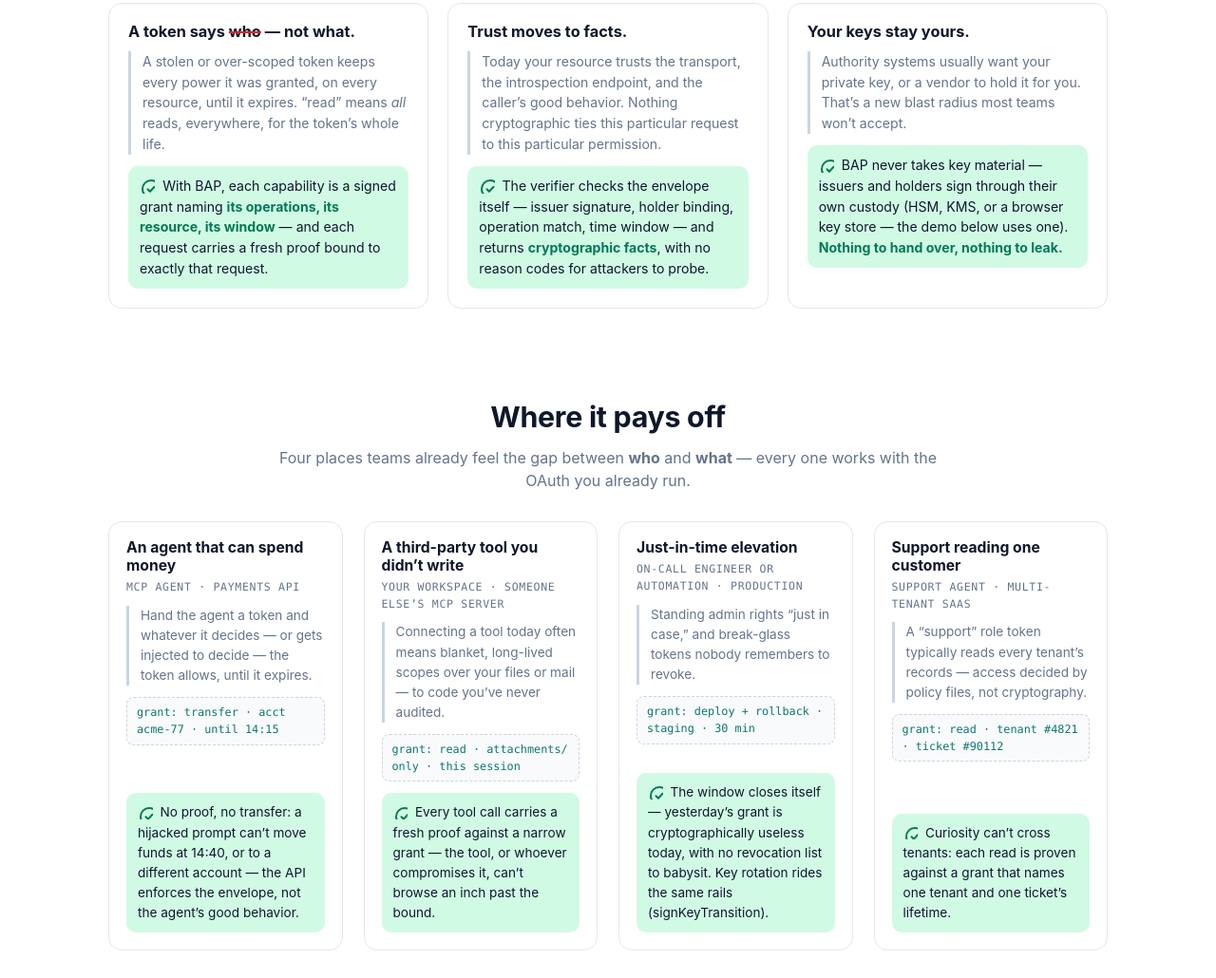
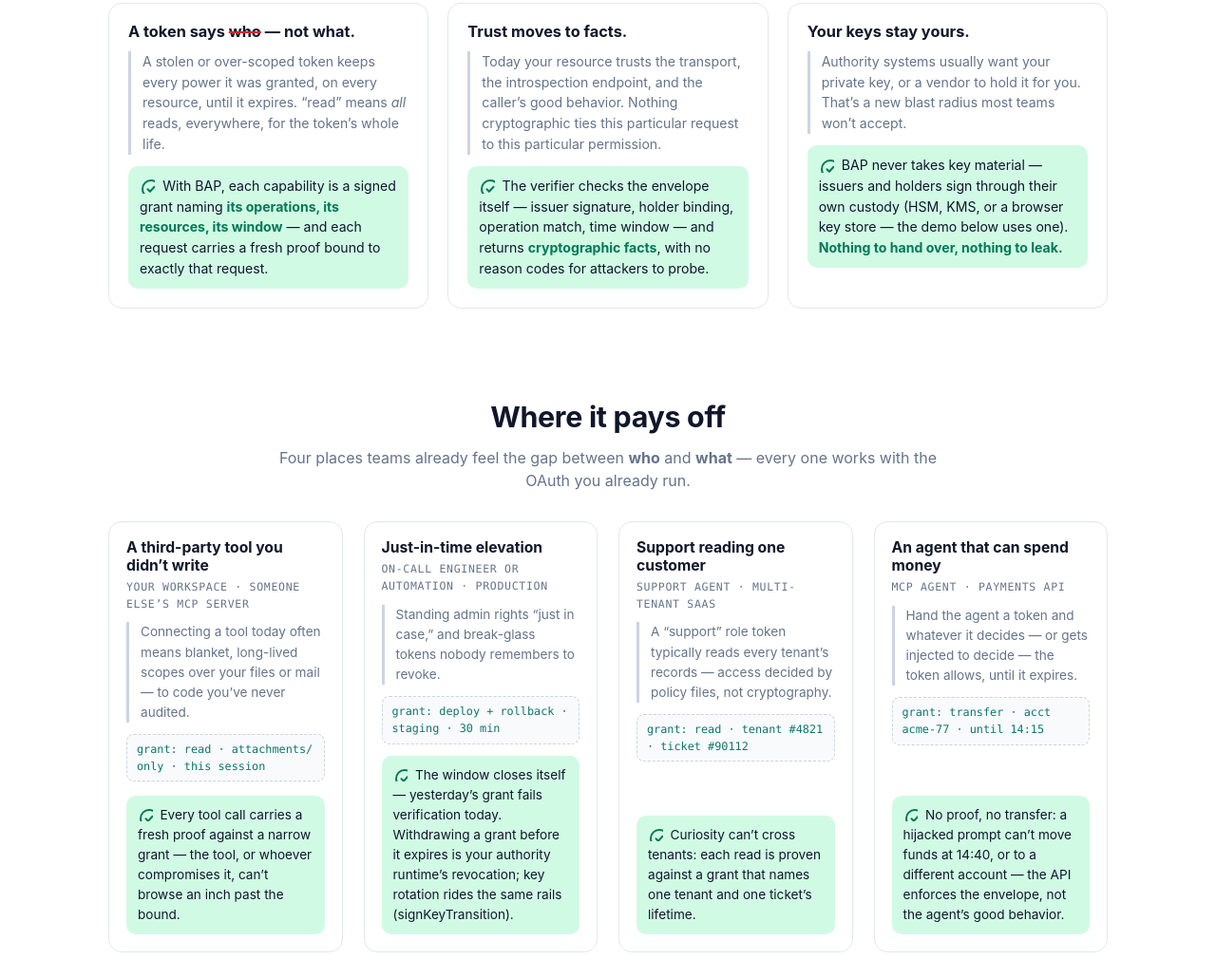
Before and after one commit to baselabs/bounded_authority_signer_typescript, a website with bundled scripts: page web/index.html in a window 1280 px wide. Shown: the part 982-2012 px from the top of the page at 95% size. Built offline with nearby package versions, Linux system fonts and the light colour scheme.

Commit message:
Review fixes: import() types in the export check, plain gate name, playground and changelog
- test/exports.test.ts follows `import("./x.js").T` type references. Red:
  with a probe export naming import("./v3.js").GrantProducerV3 the old walk
  passed; the new walk fails naming GrantProducerV3. Green without the probe.
- TSDoc for V3SelectorInput and V3OperationInput.
- "C1" becomes "the issuer-role gate" in the README, TSDoc, source
  comments, the playground and the changelog.
- Playground: the money card moves from first to last (it is the page's
  only payments example); grants name resources, plural (audiences[]); the
  just-in-time card says early withdrawal is the authority runtime's
  revocation, as the README does; a process note leaves web/main.ts.
- CHANGELOG 0.6.0: the intro no longer calls everything but P-256 additive:
  own-property identity reads change behavior (0.5.0 read inherited fields,
  so an inherited role "issuer" could sign a grant), said under Changed too;
  the Documentation section covers the reader-path and pins checks and the
  new badge rules. 0.1.2: the adapter's pin move is restored and the
  circular verifier wording fixed. The README's 0.6.0 marker sits on the v3
  selector types only (the v2 ones shipped in 0.5.0).

track: T2

```diff
--- a/src/api.ts
+++ b/src/api.ts
@@ -240,7 +240,7 @@ export async function signAnchor(input: AnchorInput, handle: KeyHandle, opts: Si
  * Sign a capability grant (contract-major 1). Issuer-only.
  *
  * Reads `handle.signingIdentity()` once; unless its own `role` is `"issuer"` the result is
- * `invalid_key_handle` and `sign()` is never called (the C1 gate).
+ * `invalid_key_handle` and `sign()` is never called (the issuer-role gate).
  *
  * @returns `{ ok: true, value: { grant } }`, or `invalid_grant`, `invalid_key_handle`,
  *   `producer_error` (for example no operations, no audiences, or `expiresAt` not after `notBefore`)
@@ -256,7 +256,7 @@ export async function signGrant(input: GrantInput, handle: KeyHandle, opts: Sign
     emit("error");
     return err("invalid_grant");
   }
-  // The C1 gate: only an issuer-role identity (resolved atomically) may sign a
+  // The issuer-role gate: only an issuer-role identity (resolved atomically) may sign a
   // grant — a holder handle (or one without signingIdentity) fails closed
   // BEFORE sign() is called.
   const identity = await resolveIssuerIdentity(handle);
--- a/src/apiV2.ts
+++ b/src/apiV2.ts
@@ -186,7 +186,7 @@ export async function signV2Anchor(input: V2AnchorInput, handle: KeyHandle, opts
 }
 
 /**
- * Sign a contract-major-2 capability grant. Issuer-only: the C1 gate of `signGrant` applies.
+ * Sign a contract-major-2 capability grant. Issuer-only: the issuer-role gate of `signGrant` applies.
  *
  * @returns `{ ok: true, value: { grant } }`, or `invalid_grant`, `invalid_key_handle`, `producer_error` or `signing_failed`.
  * @example https://github.com/baselabs/bounded_authority_signer_typescript#contract-major-2-ed25519-with-range-selectors
@@ -200,7 +200,7 @@ export async function signV2Grant(input: V2GrantInput, handle: KeyHandle, opts:
     emit("error");
     return err("invalid_grant");
   }
-  // The C1 gate: only an issuer-role identity (resolved atomically) may sign a grant — a holder handle
+  // The issuer-role gate: only an issuer-role identity (resolved atomically) may sign a grant — a holder handle
   // (or one without signingIdentity) fails closed BEFORE sign() is called.
   const identity = await resolveIssuerIdentity(handle);
   if (identity === undefined) { emit("error"); return err("invalid_key_handle"); }
--- a/src/apiV3.ts
+++ b/src/apiV3.ts
@@ -118,7 +118,7 @@ type Es256KeyIdentity = { keyId: string; publicKey: Uint8Array };
 
 const resolveEs256PublicKey = (handle: Es256KeyHandle): Promise<Uint8Array | undefined> => resolveKeyWith(() => handle.publicKey(), p256Key);
 const resolveEs256KeyIdentity = (handle: Es256KeyHandle): Promise<Es256KeyIdentity | undefined> => resolveIdentityWith(() => handle.keyIdentity?.(), p256Key);
-/** The C1 gate, ES256 form: grants require an issuer-role identity resolved atomically. */
+/** The issuer-role gate, ES256 form: grants require an issuer-role identity resolved atomically. */
 const resolveEs256IssuerIdentity = (handle: Es256KeyHandle): Promise<Es256KeyIdentity | undefined> => resolveIssuerWith(() => handle.signingIdentity?.(), p256Key);
 
 // --- the four signers --------------------------------------------------------
@@ -197,7 +197,7 @@ export async function signV3Anchor(input: V3AnchorInput, handle: Es256KeyHandle,
 }
 
 /**
- * Sign a contract-major-3 (ES256) capability grant. Issuer-only: the C1 gate of `signGrant` applies.
+ * Sign a contract-major-3 (ES256) capability grant. Issuer-only: the issuer-role gate of `signGrant` applies.
  *
  * @returns `{ ok: true, value: { grant } }`, or `invalid_grant`, `invalid_key_handle`, `producer_error` or `signing_failed`.
  * @example https://github.com/baselabs/bounded_authority_signer_typescript#contract-major-3-es256
@@ -211,7 +211,7 @@ export async function signV3Grant(input: V3GrantInput, handle: Es256KeyHandle, o
     emit("error");
     return err("invalid_grant");
   }
-  // The C1 gate (ES256 form): only an issuer-role identity (resolved
+  // The issuer-role gate (ES256 form): only an issuer-role identity (resolved
   // atomically) may sign a grant — a holder handle fails closed BEFORE
   // sign() is ever called.
   const identity = await resolveEs256IssuerIdentity(handle);
--- a/src/handle.ts
+++ b/src/handle.ts
@@ -18,11 +18,11 @@
 //                                              AND kid AND public key as ONE
 //                                              atomic snapshot. A holder-role
 //                                              handle can never sign a grant —
-//                                              the C1 gate.
+//                                              the issuer-role gate.
 
 import { acceptablePublicKey } from "@bounded-authority-protocol/verifier";
 
-/** A handle's role. Only an `"issuer"` identity can sign a grant (the C1 gate). */
+/** A handle's role. Only an `"issuer"` identity can sign a grant (the issuer-role gate). */
 export type KeyRole = "issuer" | "holder";
 
 /** A key id and public key returned together by `keyIdentity()`, so a rotating handle cannot split them. Read from own data properties only. */
@@ -132,7 +132,7 @@ export async function resolveIdentityWith(read: () => unknown, check: KeyCheck):
   }
 }
 
-/** The C1 gate: grants require an issuer-role identity resolved atomically. */
+/** The issuer-role gate: grants require an issuer-role identity resolved atomically. */
 export async function resolveIssuerWith(read: () => unknown, check: KeyCheck): Promise<AtomicKeyIdentity | undefined> {
   try {
     const snap: unknown = await read();
--- a/src/v3.ts
+++ b/src/v3.ts
@@ -247,6 +247,11 @@ export function v3RequestDigest(operation: string, castArguments: Tagged, bounds
 // ---------------------------------------------------------------------------
 // Producer types.
 
+/**
+ * A contract-major-3 selector: `all` (also the bare string `"all"`), `equals`, `one_of`, or the range
+ * kinds `lte` and `gte` with an `int`- or `float`-tagged bound. `path` names a member of the request's
+ * `castArguments`; the verifier evaluates selectors, the signer does not. Same shape as `V2SelectorInput`.
+ */
 export type V3SelectorInput =
   | "all"
   | { readonly kind: "all" }
@@ -255,6 +260,7 @@ export type V3SelectorInput =
   | { readonly kind: "lte"; readonly path: readonly string[]; readonly value: Tagged }
   | { readonly kind: "gte"; readonly path: readonly string[]; readonly value: Tagged };
 
+/** One operation a v3 grant allows (`V3GrantInput.operations`): its name and its selectors, all of which must match. */
 export interface V3OperationInput {
   readonly name: string;
   readonly selectors: readonly V3SelectorInput[];
--- a/src/webcrypto.ts
+++ b/src/webcrypto.ts
@@ -58,7 +58,7 @@ export interface WebCryptoKeyPairLike {
 export interface WebCryptoHandleOptions {
   /** Enables keyIdentity() and signingIdentity(): anchors, key transitions and grants need it. */
   readonly keyId?: string;
-  /** "holder" (the default) or "issuer". Only an issuer handle can sign a grant (the C1 gate). */
+  /** "holder" (the default) or "issuer". Only an issuer handle can sign a grant (the issuer-role gate). */
   readonly role?: KeyRole;
 }
 
--- a/web/index.html
+++ b/web/index.html
@@ -47,7 +47,7 @@
     <h1>Your OAuth proves <em>who</em> is calling.<br>BAP proves <em>what they may do</em>.</h1>
     <p class="lede">If you run an MCP server, an agent, or any API that authenticates callers with
     OAuth, you already have the <strong>who</strong>. BAP is the missing half: every request carries
-    a cryptographically signed capability — named operations, a named resource, a time window — and a fresh
+    a cryptographically signed capability — named operations, named resources, a time window — and a fresh
     proof from the caller’s own key. The resource verifies the envelope and gets facts, never trust.
     Keys never leave your custody.</p>
     <div class="hero-actions">
@@ -83,7 +83,7 @@
       <p class="pain">A stolen or over-scoped token keeps every power it was granted, on every
       resource, until it expires. “read” means <em>all</em> reads, everywhere, for the token’s whole life.</p>
       <p class="answer"><svg class="ic"><use href="#i-check"/></svg> With BAP, each capability is a signed grant naming
-      <strong>its operations, its resource, its window</strong> — and each request carries a fresh proof
+      <strong>its operations, its resources, its window</strong> — and each request carries a fresh proof
       bound to exactly that request.</p>
     </article>
     <article class="whycard">
@@ -114,16 +114,6 @@
   </div>
   <div class="grid4 cases-grid">
     <article class="casecard">
-      <h3>An agent that can spend money</h3>
-      <p class="ctx">MCP agent · payments API</p>
-      <p class="pain">Hand the agent a token and whatever it decides — or gets injected to decide —
-      the token allows, until it expires.</p>
-      <p class="grantline">grant: transfer · acct acme-77 · until 14:15</p>
-      <p class="answer"><svg class="ic"><use href="#i-check"/></svg> No proof, no transfer: a hijacked
-      prompt can’t move funds at 14:40, or to a different account — the API enforces the envelope,
-      not the agent’s good behavior.</p>
-    </article>
-    <article class="casecard">
       <h3>A third-party tool you didn’t write</h3>
       <p class="ctx">your workspace · someone else’s MCP server</p>
       <p class="pain">Connecting a tool today often means blanket, long-lived scopes over your files
@@ -140,8 +130,8 @@
       to revoke.</p>
       <p class="grantline">grant: deploy + rollback · staging · 30 min</p>
       <p class="answer"><svg class="ic"><use href="#i-check"/></svg> The window closes itself —
-      yesterday’s grant is cryptographically useless today, with no revocation list to babysit.
-      Key rotation rides the same rails (signKeyTransition).</p>
+      yesterday’s grant fails verification today. Withdrawing a grant before it expires is your
+      authority runtime’s revocation; key rotation rides the same rails (signKeyTransition).</p>
     </article>
     <article class="casecard">
       <h3>Support reading one customer</h3>
@@ -151,6 +141,16 @@
       <p class="grantline">grant: read · tenant #4821 · ticket #90112</p>
       <p class="answer"><svg class="ic"><use href="#i-check"/></svg> Curiosity can’t cross tenants:
       each read is proven against a grant that names one tenant and one ticket’s lifetime.</p>
+    </article>
+    <article class="casecard">
+      <h3>An agent that can spend money</h3>
+      <p class="ctx">MCP agent · payments API</p>
+      <p class="pain">Hand the agent a token and whatever it decides — or gets injected to decide —
+      the token allows, until it expires.</p>
+      <p class="grantline">grant: transfer · acct acme-77 · until 14:15</p>
+      <p class="answer"><svg class="ic"><use href="#i-check"/></svg> No proof, no transfer: a hijacked
+      prompt can’t move funds at 14:40, or to a different account — the API enforces the envelope,
+      not the agent’s good behavior.</p>
     </article>
   </div>
 </section>
@@ -235,7 +235,7 @@
   <div class="wrap grid4">
     <article><svg class="ic big"><use href="#i-lock"/></svg><h3>Custody boundary</h3>
       <p>Keys stay in your custody — an HSM, a KMS, or the browser key store this page just used. The library only ever sees a handle.</p></article>
-    <article><svg class="ic big"><use href="#i-ban"/></svg><h3>C1 role gate</h3>
+    <article><svg class="ic big"><use href="#i-ban"/></svg><h3>Issuer-role gate</h3>
       <p>A holder handle can never mint its own capability: grants require an issuer-role identity resolved atomically, before <code>sign()</code> is even called.</p></article>
     <article><svg class="ic big"><use href="#i-alert"/></svg><h3>Wrong-key guard</h3>
       <p>Every signature is verified against the resolved public key before assembly. A misconfigured custodian fails loudly as <code>signing_failed</code> — never a silent false success.</p></article>
@@ -274,7 +274,7 @@
   publicKey(): Uint8Array | Promise&lt;Uint8Array&gt;;                       // 32 bytes
   thumbprint(): string | Promise&lt;string&gt;;                              // RFC 7638, base64url
   keyIdentity?(): { keyId, publicKey } | Promise&lt;…&gt;;                  // anchor + transition
-  signingIdentity?(): { role, keyId, publicKey } | Promise&lt;…&gt;;       // grants: role "issuer" (the C1 gate)
+  signingIdentity?(): { role, keyId, publicKey } | Promise&lt;…&gt;;       // grants: role "issuer" only
 }</pre>
   <div class="install-row">
     <pre class="code slim">npm i @bounded-authority-protocol/signer    # Node >= 22, browsers, Deno, Bun; one runtime dep: the verifier</pre>
--- a/web/main.ts
+++ b/web/main.ts
@@ -308,7 +308,7 @@ function accordion(title: string, chip: string | undefined, facts: unknown, open
 }
 
 
-// Raw-JSON code box for the FACTS area (owner-directed: no formatted view) —
+// Raw-JSON code box for the FACTS area (deliberately unformatted) —
 // defensively hex any string that still carries control/lossy characters.
 function sanitize(v: unknown): unknown {
   // Byte arrays render as their base64url wire form — JSON.stringify on a
```
Also changed, not shown: test/exports.test.ts (+3 -1 lines), CHANGELOG.md.
